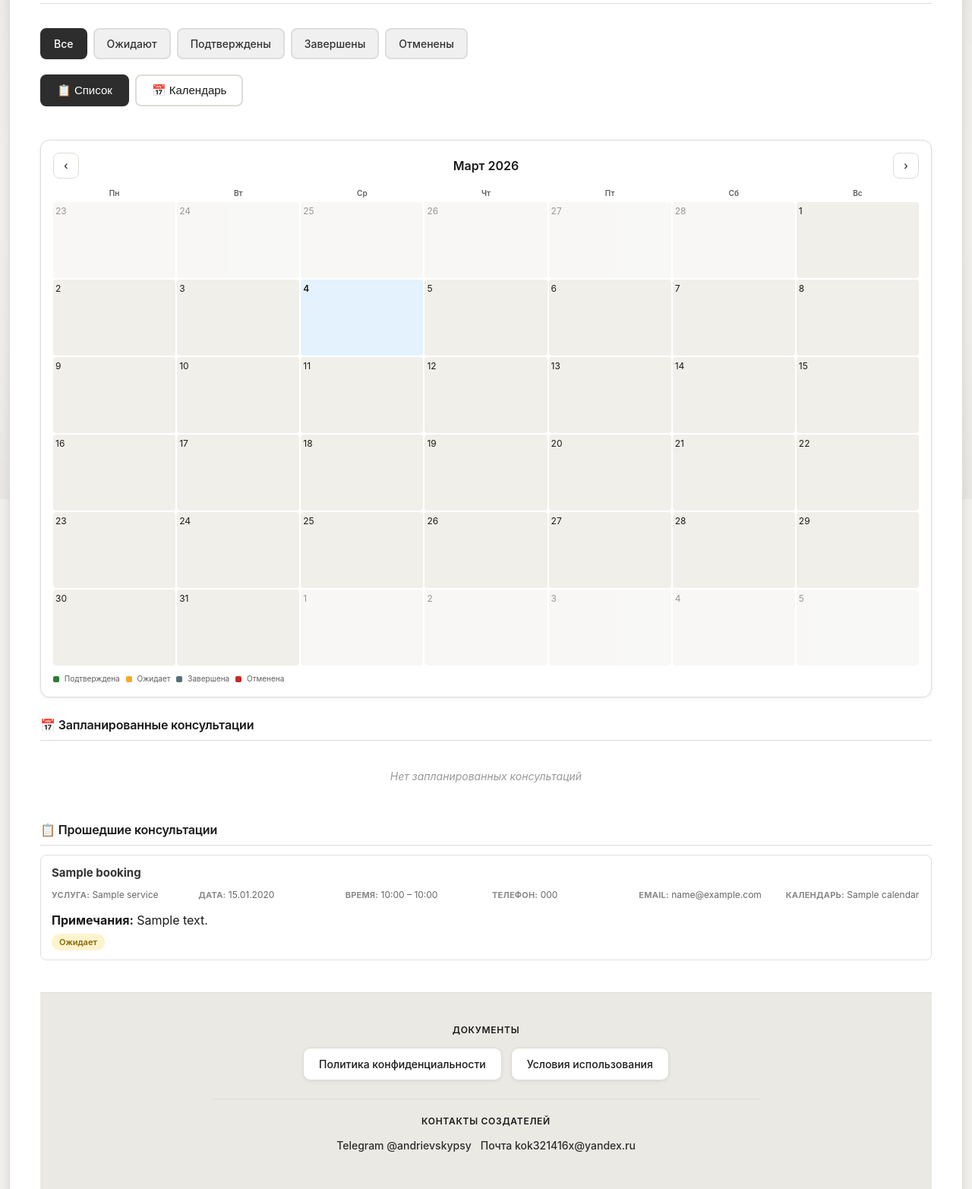
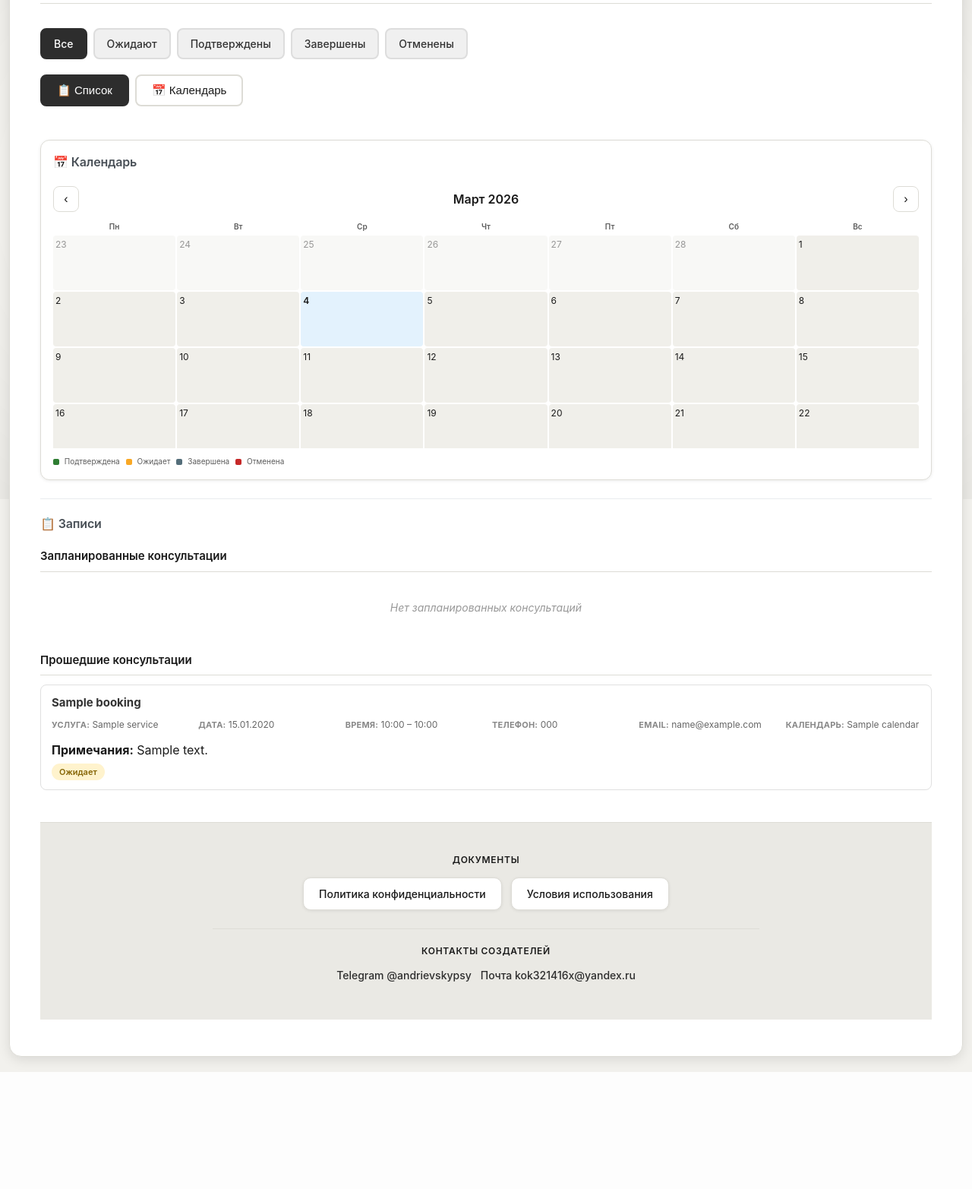
Before and after one commit to Kok321416/Apoinment_sistem_with_Anatoli, a Django app: page /booking/ in a window 1280 px wide. Shown: the part 143-1708 px from the top of the page at 76% size. After the commit the page ends 1554 px from the top, so only its background shows below. Run offline with Django 4.2, Linux system fonts and the light colour scheme; a user stored in the database is signed in; tables that the repository leaves empty hold one stand-in row (values such as "Sample post"); data that the repository does not hold is empty.

Commit message:
Booking: compact calendar block, separate blocks Календарь/Записи, max-height grid
Made-with: Cursor

```diff
--- a/appoinment_sistem/consultant_menu/templates/consultant_menu/booking.html
+++ b/appoinment_sistem/consultant_menu/templates/consultant_menu/booking.html
@@ -15,11 +15,12 @@
             align-items: start;
             max-width: 100%;
         }
-        /* Компьютерная версия: календарь во весь экран сверху, записи — ниже */
+        /* Компьютерная версия: два отдельных блока — календарь (компактный) сверху, записи ниже */
         @media (min-width: 1025px) {
             .booking-page-layout {
                 grid-template-columns: 1fr;
                 grid-template-areas: "calendar" "list";
+                gap: 0;
             }
             .booking-calendar-col {
                 grid-area: calendar;
@@ -27,11 +28,29 @@
                 position: static;
                 max-width: 100%;
                 width: 100%;
+                padding: 20px;
+                margin-bottom: 24px;
+                background: #f8f9fa;
+                border-radius: 12px;
+                border: 1px solid #e9ecef;
+            }
+            .booking-calendar-col .calendar-grid {
+                max-height: 280px;
+                min-height: 200px;
+                overflow-y: auto;
+            }
+            .booking-calendar-col .calendar-day {
+                min-height: 72px;
             }
             .booking-list-col {
                 grid-area: list;
                 min-width: 0;
                 width: 100%;
+                padding: 20px 0 0;
+                border-top: 1px solid #e9ecef;
+            }
+            .booking-list-col .bookings-container {
+                background: transparent;
             }
         }
         @media (max-width: 1024px) {
@@ -71,15 +90,15 @@
             color: white;
             border-color: var(--accent);
         }
-        /* На десктопе календарь в списке — шире, сетка повыше */
-        @media (min-width: 1025px) {
-            .booking-calendar-col .calendar-grid {
-                min-height: 320px;
-            }
-            .booking-calendar-col .calendar-day {
-                min-height: 100px;
-            }
+        /* Заголовки блоков календаря и записей */
+        .booking-block-title {
+            font-size: 1rem;
+            font-weight: 600;
+            color: #495057;
+            margin: 0 0 12px 0;
+            padding-bottom: 8px;
         }
+        .booking-calendar-col .booking-block-title { margin-top: 0; }
         /* Карточки записей — компактнее */
         .booking-card {
             background: white;
@@ -142,6 +161,7 @@
             font-size: 16px;
         }
         .section-title:first-of-type { margin-top: 0; }
+        .section-title { font-size: 15px; }
         .empty-message { text-align: center; padding: 24px; color: #999; font-style: italic; font-size: 14px; }
 
         /* Календарь — вписывается в колонку, не вылезает */
@@ -315,7 +335,8 @@
         }
         .booking-page-calendar-view .booking-calendar-full-wrap .calendar-grid {
             flex: 1;
-            min-height: 400px;
+            min-height: 280px;
+            max-height: 420px;
         }
         .booking-calendar-full-wrap {
             width: 100%;
@@ -410,8 +431,9 @@
         <div id="viewList" class="active">
             <div class="booking-page-layout">
                 <div class="booking-list-col" id="bookingListCol">
+                <h2 class="booking-block-title">📋 Записи</h2>
                 <div class="bookings-container">
-                    <h2 class="section-title">📅 Запланированные консультации</h2>
+                    <h3 class="section-title">Запланированные консультации</h3>
                     {% if upcoming_bookings %}
                         {% for booking in upcoming_bookings %}
                         <div class="booking-card" data-booking-id="{{ booking.id }}" data-calendar-id="{{ booking.calendar.id }}" data-service-id="{{ booking.service.id }}">
@@ -466,7 +488,7 @@
                         <div class="empty-message">Нет запланированных консультаций</div>
                     {% endif %}
 
-                    <h2 class="section-title">📋 Прошедшие консультации</h2>
+                    <h3 class="section-title">Прошедшие консультации</h3>
                     {% if past_bookings %}
                         {% for booking in past_bookings %}
                         <div class="booking-card">
@@ -495,6 +517,7 @@
             </div>
 
             <aside class="booking-calendar-col">
+                <h2 class="booking-block-title">📅 Календарь</h2>
                 <div class="calendar-header">
                     <button type="button" class="calendar-nav-btn" id="calPrev" aria-label="Предыдущий месяц">‹</button>
                     <span class="calendar-title" id="calTitle">—</span>
```
